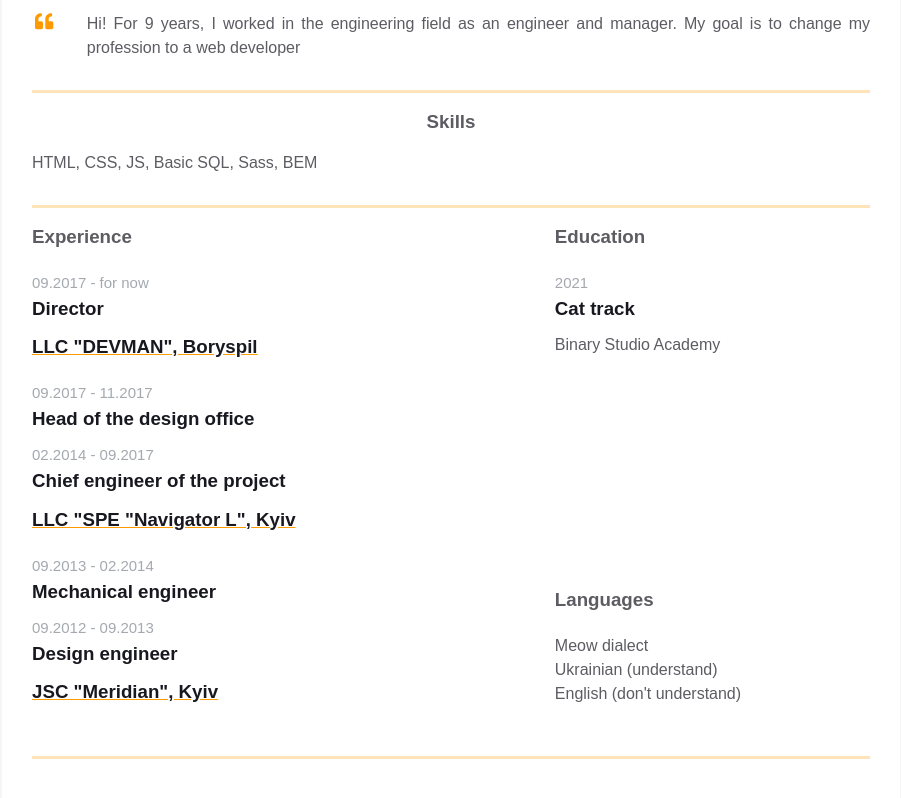
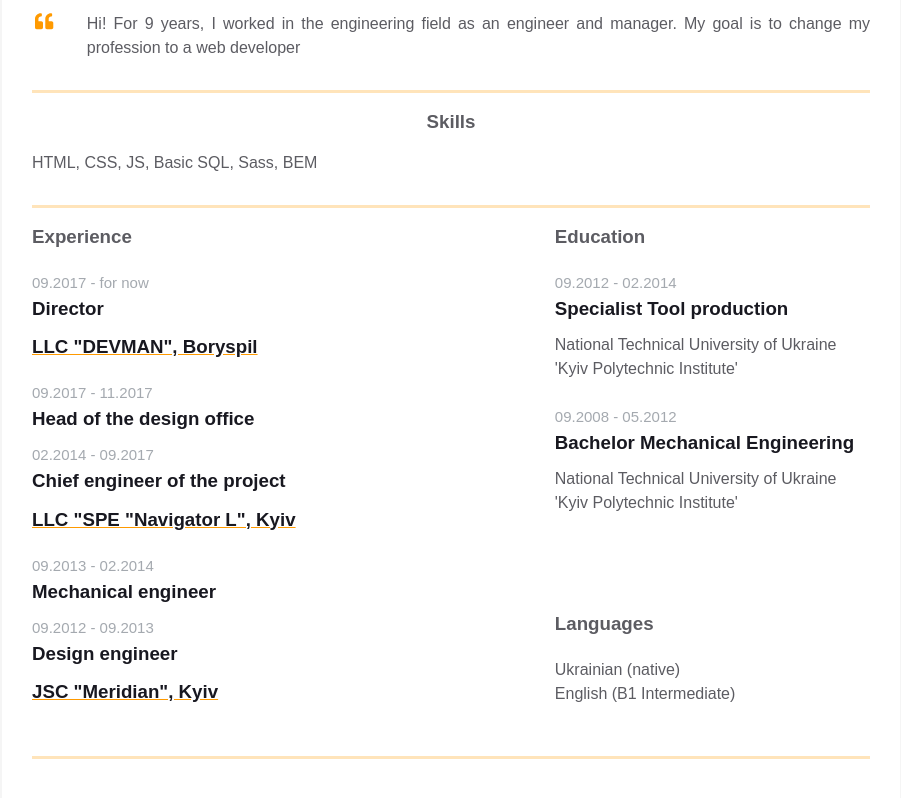
Before and after one commit to hulchak/homepage, a plain HTML site: page index.html in a window 1280 px wide. Shown: the part 338-1136 px from the top of the page, without its empty margins (189-1090 px from the left). Drawn offline with Linux system fonts and the light colour scheme.

Commit message:
changed education and languages  blocks

```diff
--- a/index.html
+++ b/index.html
@@ -174,22 +174,28 @@
                 <div class="additional-info__education">
                   <h3 class="additional-info__education-header">Education</h3>
                   <div class="additional-info__education-university">
-                    <span class="additional-info__education-university-durability">2021</span>
-                    <h3 class="additional-info__education-university-speciality">Cat track</h3>
-                    <p class="additional-info__education-university-name">Binary Studio Academy</p>
+                    <span class="additional-info__education-university-durability">09.2012 - 02.2014</span>
+                    <h3 class="additional-info__education-university-speciality">Specialist Tool production</h3>
+                    <p class="additional-info__education-university-name">National Technical University of Ukraine 'Kyiv
+                      Polytechnic
+                      Institute'</p>
+                  </div>
+                  <br>
+                  <div class="additional-info__education-university">
+                    <span class="additional-info__education-university-durability">09.2008 - 05.2012</span>
+                    <h3 class="additional-info__education-university-speciality">Bachelor Mechanical Engineering</h3>
+                    <p class="additional-info__education-university-name">National Technical University of Ukraine 'Kyiv
+                      Polytechnic Institute'</p>
                   </div>
                 </div>
 
                 <div class="additional-info__languages">
                   <h3 class="additional-info__languages-header">Languages</h3>
                   <p class="additional-info__languages-item">
-                    Meow dialect
+                    Ukrainian (native)
                   </p>
                   <p class="additional-info__languages-item">
-                    Ukrainian (understand)
-                  </p>
-                  <p class="additional-info__languages-item">
-                    English (don't understand)
+                    English (B1 Intermediate)
                   </p>
                 </div>
               </div>
```
